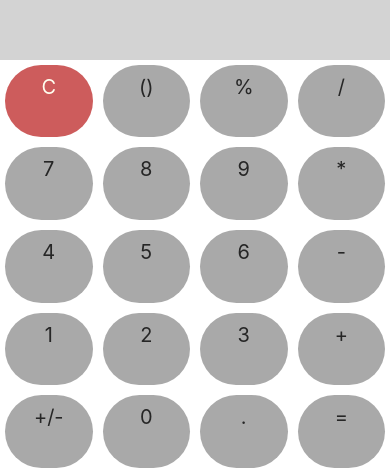
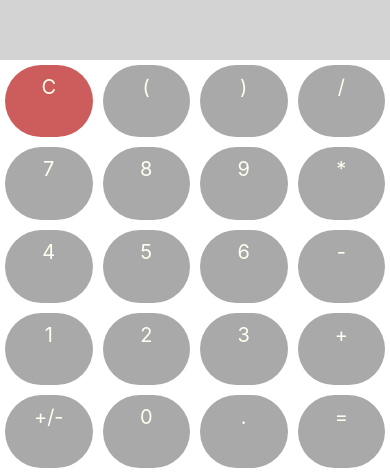
Before and after one commit to MFG-art/React-Native-Calculator, a React Native app: screen / in a window 390 px wide. Shown: the part 371-844 px from the top of the page. Built offline with nearby package versions, Linux system fonts and the light colour scheme.

Commit message:
Implemented CalculatorButton custom component

```diff
--- a/App.js
+++ b/App.js
@@ -13,78 +13,36 @@ const [text, setText] = useState('');
         <View style={styles.screenContainer}>
             <Text style={styles.screen}>{text}</Text>
         </View>
-        <View style={styles.row} >
-             {/* <TouchableOpacity style={styles.CButton} onPress={()=>setText('')}>
-               <Text style={styles.CText}>C</Text>
-             </TouchableOpacity> */}
-             <CalculatorButton label={'C'} onClickFunction={()=>console.log("clear!")}/>
-             <TouchableOpacity style={styles.numberKeys} onPress={()=>setText(text+"8")}>
-               <Text style={styles.text}>()</Text>
-             </TouchableOpacity>
-             <TouchableOpacity style={styles.numberKeys} onPress={()=>setText(text+"9")}>
-               <Text style={styles.text}>%</Text>
-             </TouchableOpacity>
-            <TouchableOpacity style={styles.numberKeys} onPress={()=>setText(text+" / ")}>
-              <Text style={styles.text}>/</Text>
-            </TouchableOpacity>
-         </View>
-           <View style={styles.row} >
-             <TouchableOpacity style={styles.numberKeys} onPress={()=>setText(text+"7")}>
-               <Text style={styles.text}>7</Text>
-             </TouchableOpacity>
-             <TouchableOpacity style={styles.numberKeys} onPress={()=>setText(text+"8")}>
-               <Text style={styles.text}>8</Text>
-             </TouchableOpacity>
-             <TouchableOpacity style={styles.numberKeys} onPress={()=>setText(text+"9")}>
-               <Text style={styles.text}>9</Text>
-             </TouchableOpacity>
-            <TouchableOpacity style={styles.numberKeys} onPress={()=>setText(text+" * ")}>
-              <Text style={styles.text}>*</Text>
-            </TouchableOpacity>
+            <View style={styles.row}>
+                <CalculatorButton label={'C'} style={styles.CButton} onClickFunction={()=>setText("")}/>
+                <CalculatorButton label={'('} style={styles.numberKeys} onClickFunction={()=>setText(text+"(")}/>
+                <CalculatorButton label={')'} style={styles.numberKeys} onClickFunction={()=>setText(text+")")}/>
+                <CalculatorButton label={'/'} style={styles.numberKeys}  onClickFunction={()=>setText(text+"/")}/>
             </View>
-            <View style={styles.row}>
-              <TouchableOpacity style={styles.numberKeys} onPress={()=>setText(text+"4")}>
-                <Text style={styles.text}>4</Text>
-              </TouchableOpacity>
-              <TouchableOpacity style={styles.numberKeys} onPress={()=>setText(text+"5")}>
-                <Text style={styles.text}>5</Text>
-              </TouchableOpacity>
-              <TouchableOpacity style={styles.numberKeys} onPress={()=>setText(text+"6")}>
-                <Text style={styles.text}>6</Text>
-              </TouchableOpacity>
-              <TouchableOpacity style={styles.numberKeys} onPress={()=>setText(text+" - ")}>
-                <Text style={styles.text}>-</Text>
-              </TouchableOpacity>
+            <View style={styles.row} >
+               <CalculatorButton label={'7'} style={styles.numberKeys} onClickFunction={()=>setText(text+"7")}/>
+               <CalculatorButton label={'8'} style={styles.numberKeys} onClickFunction={()=>setText(text+"8")}/>
+               <CalculatorButton label={'9'} style={styles.numberKeys} onClickFunction={()=>setText(text+"9")}/>
+               <CalculatorButton label={'*'} style={styles.numberKeys} onClickFunction={()=>setText(text+"*")}/>
             </View>
-
-             <View style={styles.row}>
-               <TouchableOpacity style={styles.numberKeys} onPress={()=>setText(text+"1")}>
-                 <Text style={styles.text}>1</Text>
-               </TouchableOpacity>
-               <TouchableOpacity style={styles.numberKeys} onPress={()=>setText(text+"2")}>
-                 <Text style={styles.text}>2</Text>
-               </TouchableOpacity>
-               <TouchableOpacity style={styles.numberKeys} onPress={()=>setText(text+"3")}>
-                 <Text style={styles.text}>3</Text>
-               </TouchableOpacity>
-              <TouchableOpacity style={styles.numberKeys} onPress={()=>setText(text+" + ")}>
-                <Text style={styles.text}>+</Text>
-              </TouchableOpacity>
+            <View style={styles.row} >
+               <CalculatorButton label={'4'} style={styles.numberKeys} onClickFunction={()=>setText(text+"4")}/>
+               <CalculatorButton label={'5'} style={styles.numberKeys} onClickFunction={()=>setText(text+"5")}/>
+               <CalculatorButton label={'6'} style={styles.numberKeys} onClickFunction={()=>setText(text+"6")}/>
+               <CalculatorButton label={'-'} style={styles.numberKeys} onClickFunction={()=>setText(text+"-")}/>
             </View>
-           <View style={styles.row} >
-                <TouchableOpacity style={styles.numberKeys} onPress={()=>setText(" -")}>
-                  <Text style={styles.text}>+/-</Text>
-                </TouchableOpacity>
-                <TouchableOpacity style={styles.numberKeys} onPress={()=>setText(text+"0")}>
-                  <Text style={styles.text}>0</Text>
-                </TouchableOpacity>
-               <TouchableOpacity style={styles.numberKeys} onPress={()=>setText(text+".")}>
-                 <Text style={styles.text}>.</Text>
-               </TouchableOpacity>
-               <TouchableOpacity style={styles.numberKeys} onPress={()=>setText(parseExpression(text))}>
-                 <Text style={styles.text}>=</Text>
-               </TouchableOpacity>
-           </View>
+            <View style={styles.row} >
+               <CalculatorButton label={'1'} style={styles.numberKeys} onClickFunction={()=>setText(text+"1")}/>
+               <CalculatorButton label={'2'} style={styles.numberKeys} onClickFunction={()=>setText(text+"2")}/>
+               <CalculatorButton label={'3'} style={styles.numberKeys} onClickFunction={()=>setText(text+"3")}/>
+               <CalculatorButton label={'+'} style={styles.numberKeys} onClickFunction={()=>setText(text+"+")}/>
+            </View>
+            <View style={styles.row} >
+               <CalculatorButton label={'+/-'} style={styles.numberKeys} onClickFunction={()=>setText(text+" -")}/>
+               <CalculatorButton label={'0'} style={styles.numberKeys} onClickFunction={()=>setText(text+"0")}/>
+               <CalculatorButton label={'.'} style={styles.numberKeys} onClickFunction={()=>setText(text+".")}/>
+               <CalculatorButton label={'='} style={styles.numberKeys} onClickFunction={()=>setText(parseExpression(text))}/>
+            </View>
     </View>
   );
 }
--- a/CalculatorButton.js
+++ b/CalculatorButton.js
@@ -2,9 +2,18 @@ import { Component } from "react";
 import { StyleSheet, Text, TouchableOpacity } from 'react-native';
 
 export default class CalculatorButton extends Component {
+
+    constructor(props){
+    super(props);
+    }
+
+    onClickFunction = () => {
+    this.props.onClickFunction?.(); // we do this to check if it is not null
+    }
+
     render(){
         return(
-            <TouchableOpacity style={styles.CButton} onPress={()=>{this.props.onClickFunction}}>
+            <TouchableOpacity style={this.props.style} onPress={()=>{this.onClickFunction()}}>
                 <Text style={styles.CText}>{this.props.label}</Text>
             </TouchableOpacity>
         )
```
